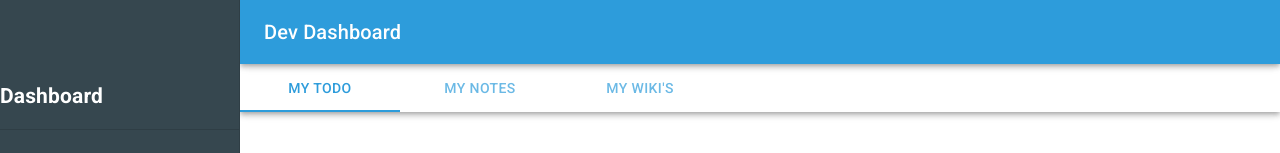
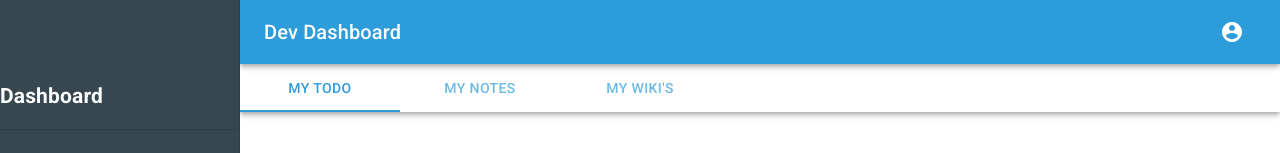
Before and after one commit to serstyle/v9-bears-team-39, a React (Create React App) app in the folder client/: page /dashboard in a window 1280 px wide. Shown: the top 153 px of the page. Built offline with nearby package versions, Linux system fonts and the light colour scheme.

Commit message:
Add Logout to Sidebar component and logout context

```diff
--- a/client/src/components/Sidebar.js
+++ b/client/src/components/Sidebar.js
@@ -15,7 +15,10 @@ import MenuIcon from '@material-ui/icons/Menu';
 import Toolbar from '@material-ui/core/Toolbar';
 import Typography from '@material-ui/core/Typography';
 import { makeStyles, useTheme } from '@material-ui/core/styles';
-
+import AccountCircle from '@material-ui/icons/AccountCircle';
+import Menu from '@material-ui/core/Menu';
+import MenuItem from '@material-ui/core/MenuItem';
+import AuthContext from '../contexts/auth/authContext';
 // context
 import { ThemeContext } from '../contexts/ThemeContext';
 
@@ -23,14 +26,22 @@ const drawerWidth = 240;
 
 export default function ResponsiveDrawer(props) {
   const theme = useContext(ThemeContext);
+  const authContext = useContext(AuthContext);
+  const { logout } = authContext;
   const { container } = props;
 
   const themeMaterial = useTheme();
   const [mobileOpen, setMobileOpen] = React.useState(false);
 
+  // Logout
+  const [anchorEl, setAnchorEl] = React.useState(null);
+  const open = Boolean(anchorEl);
+
+  // Style
   const useStyles = makeStyles(T => ({
     root: {
       display: 'flex',
+      justifyContent: 'space-between',
     },
     drawer: {
       [T.breakpoints.up('sm')]: {
@@ -66,6 +77,15 @@ export default function ResponsiveDrawer(props) {
     setMobileOpen(!mobileOpen);
   }
 
+  // Logout Menu
+  function handleMenu(event) {
+    setAnchorEl(event.currentTarget);
+  }
+
+  function handleClose() {
+    setAnchorEl(null);
+  }
+
   const drawer = (
     <div className={classes.root}>
       <CssBaseline />
@@ -96,7 +116,7 @@ export default function ResponsiveDrawer(props) {
     <div className={classes.root}>
       <CssBaseline />
       <AppBar position="fixed" className={classes.appBar}>
-        <Toolbar>
+        <Toolbar className={classes.root}>
           <IconButton
             color="inherit"
             aria-label="Open drawer"
@@ -109,6 +129,37 @@ export default function ResponsiveDrawer(props) {
           <Typography variant="h6" noWrap>
             Dev Dashboard
           </Typography>
+          <div>
+            <IconButton
+              aria-label="Account of current user"
+              aria-controls="menu-appbar"
+              aria-haspopup="true"
+              onClick={handleMenu}
+              color="inherit"
+            >
+              <AccountCircle />
+            </IconButton>
+            <Menu
+              id="menu-appbar"
+              anchorEl={anchorEl}
+              anchorOrigin={{
+                vertical: 'top',
+                horizontal: 'right',
+              }}
+              keepMounted
+              transformOrigin={{
+                vertical: 'top',
+                horizontal: 'right',
+              }}
+              open={open}
+              onClose={handleClose}
+            >
+              <MenuItem onClick={handleClose}>My Account</MenuItem>
+              <MenuItem onClick={logout} component={Link} to="/">
+                Logout
+              </MenuItem>
+            </Menu>
+          </div>
         </Toolbar>
       </AppBar>
       <nav className={classes.drawer} aria-label="Mailbox folders">
--- a/client/src/contexts/auth/AuthState.js
+++ b/client/src/contexts/auth/AuthState.js
@@ -9,6 +9,7 @@ import {
   USER_LOADED,
   AUTH_ERROR,
   CLEAR_ERRORS,
+  LOGOUT,
 } from '../types';
 
 const AuthState = props => {
@@ -65,6 +66,9 @@ const AuthState = props => {
     }
   };
 
+  // Logout
+  const logout = () => dispatch({ type: LOGOUT });
+
   // Clear Errors
   const clearErrors = () => dispatch({ type: CLEAR_ERRORS });
   // eslint-disable-next-line react/prop-types
@@ -80,6 +84,7 @@ const AuthState = props => {
         register,
         loadUser,
         clearErrors,
+        logout,
       }}
     >
       {children}
--- a/client/src/contexts/auth/authReducer.js
+++ b/client/src/contexts/auth/authReducer.js
@@ -4,6 +4,7 @@ import {
   USER_LOADED,
   AUTH_ERROR,
   CLEAR_ERRORS,
+  LOGOUT,
 } from '../types';
 
 export default (state, action) => {
@@ -25,6 +26,7 @@ export default (state, action) => {
       };
     case REGISTER_FAIL:
     case AUTH_ERROR:
+    case LOGOUT:
       localStorage.removeItem('token');
       return {
         ...state,
--- a/client/src/contexts/types.js
+++ b/client/src/contexts/types.js
@@ -6,6 +6,7 @@ export const CLEAR_ERRORS = 'CLEAR_ERRORS';
 
 // Auth
 export const AUTH_ERROR = 'AUTH_ERROR';
+export const LOGOUT = 'LOGOUT';
 
 // Alert
 
```
